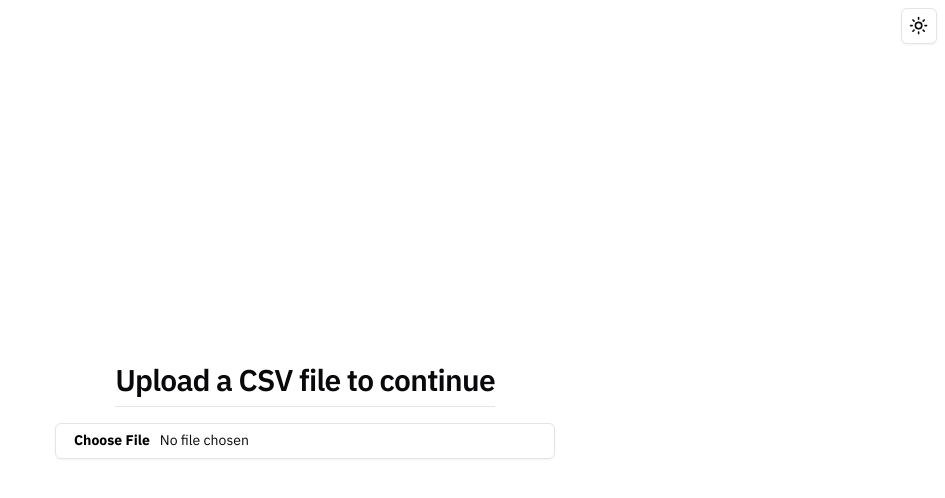
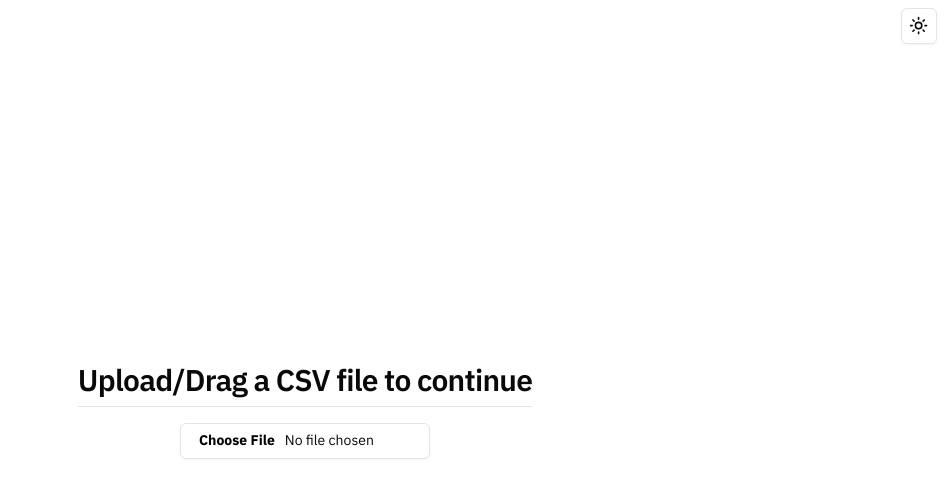
Before and after one commit to pro-khar/supersix_proj, a React (Vite) app: page / in a window 1280 px wide. Shown: the top 498 px of the page, without its empty margins (335-1280 px from the left). Built offline with nearby package versions, Linux system fonts and the light colour scheme.

Commit message:
ui-tweaks

```diff
--- a/package.json
+++ b/package.json
@@ -22,6 +22,7 @@
     "papaparse": "^5.4.1",
     "react": "^18.2.0",
     "react-dom": "^18.2.0",
+    "react-icons": "^5.2.1",
     "tailwind-merge": "^2.3.0",
     "tailwindcss-animate": "^1.0.7"
   },
--- a/src/App.tsx
+++ b/src/App.tsx
@@ -4,6 +4,7 @@ import { Input } from "./components/ui/input";
 import Papa from "papaparse";
 import { useState } from "react";
 import { useEffect } from "react";
+
 import {
   Table,
   TableBody,
@@ -82,13 +83,13 @@ function App() {
           } pt-5`}
         >
           <h1 className="scroll-m-20 border-b pb-2 text-2xl md:text-3xl xl:text-3xl 2xl:text-3xl font-semibold tracking-tight first:mt-0">
-            {data.length ? fileName : "Upload a CSV file to continue"}
+            {data.length ? fileName : "Upload/Drag a CSV file to continue"}
           </h1>
           <div className="flex w-[71%] gap-8 justify-center">
             <Input
               type="file"
               accept=".csv"
-              className="w-[500px] py-[5px]"
+              className={`${data.length?"w-[600px]":"w-[250px]"} py-[5px]`}
               onChange={handleSubmit}
             />
             {data.length ? (
@@ -103,7 +104,7 @@ function App() {
               </div>
             ) : null}
             {data.length ? (
-              <h1 className="w-full border rounded-md text-center pt-1">
+              <h1 className="w-full border rounded-md text-center pt-2 text-sm text-gray-500">
                 Showing {startindex + 1} to {endindex} of {data.length - 1}{" "}
                 entries
               </h1>
--- a/src/components/ui/input.tsx
+++ b/src/components/ui/input.tsx
@@ -1,5 +1,5 @@
 import * as React from "react";
-
+import { MdOutlineFileUpload } from "react-icons/md";
 import { cn } from "@/lib/utils";
 
 export interface InputProps
@@ -8,6 +8,7 @@ export interface InputProps
 const Input = React.forwardRef<HTMLInputElement, InputProps>(
   ({ className, type, ...props }, ref) => {
     return (
+      <>
         <input
           type={type}
           className={cn(
@@ -17,6 +18,7 @@ const Input = React.forwardRef<HTMLInputElement, InputProps>(
           ref={ref}
           {...props}
         />
+      </>
     );
   }
 );
```
Also changed, not shown: 1 other file (tests, documents, lock files or other folders). Lines whose indentation alone changed are shown as unchanged.
